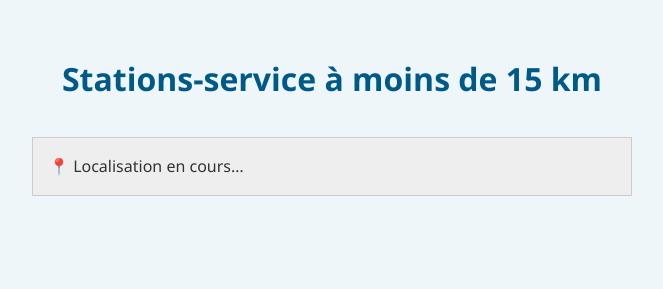
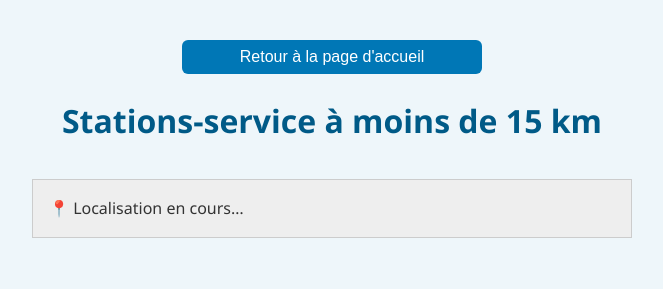
Before and after one commit to adubus/carburants-app, a website: page public/Carburants.html in a window 1280 px wide. Shown: the whole page, without its empty margins (308-971 px from the left). Drawn offline with Linux system fonts and the light colour scheme.

Commit message:
Update Carburants.html

```diff
--- a/public/Carburants.html
+++ b/public/Carburants.html
@@ -12,6 +12,7 @@
     <link rel="stylesheet" href="style.css" />
 </head>
 <body>
+  <button onclick="window.location.href='index.html'">Retour à la page d'accueil</button>
   <h1>Stations-service à moins de 15 km</h1>
   <div id="status">Chargement des données…</div>
   <div id="stations"></div>
```
